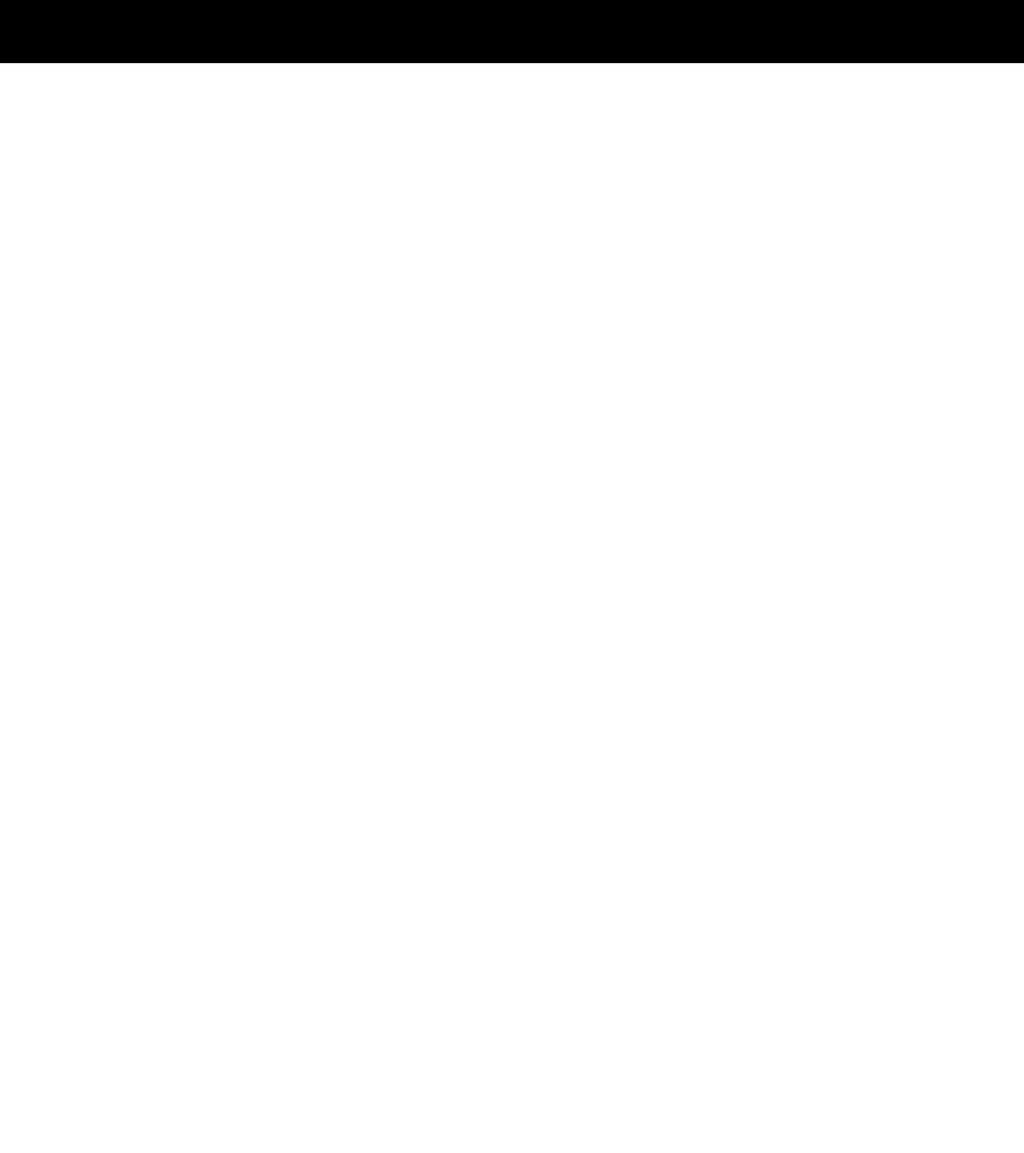
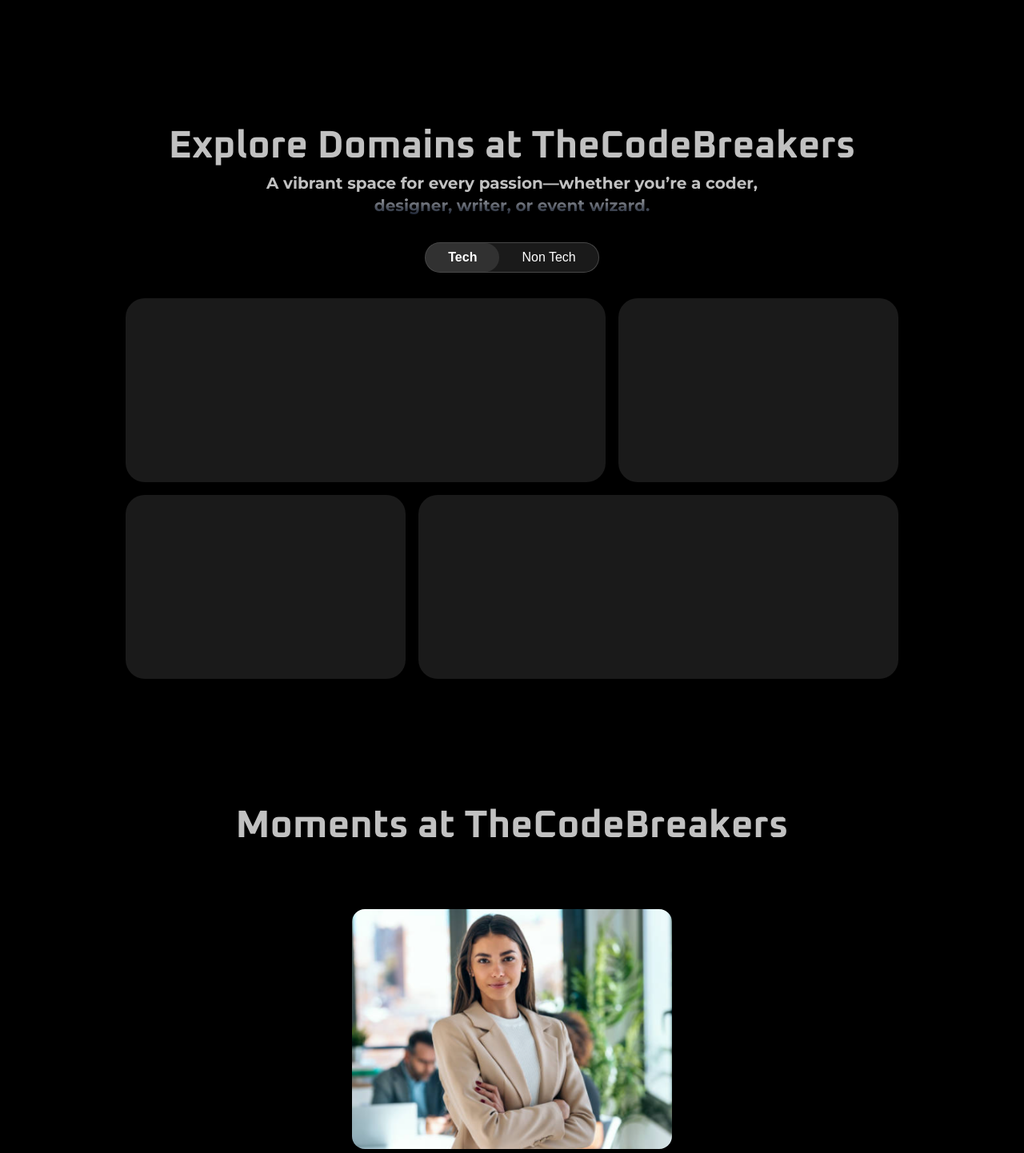
Before and after one commit to HarshitSahu01/TCB_website, a Next.js app: page /home in a window 1280 px wide. Shown: the part 1355-2797 px from the top of the page at 80% size. Before the commit the page ends 1434 px from the top, so only its background shows below. Built offline with nearby package versions, Linux system fonts and the light colour scheme.

Commit message:
home page setup completed

```diff
--- a/src/app/home/page.js
+++ b/src/app/home/page.js
@@ -3,6 +3,7 @@ import React from "react";
 import { Oxanium, Montserrat } from "next/font/google";
 import { motion } from "framer-motion";
 import NextImage from "next/image";
+import { useState } from "react";
 
 // Font imports
 const oxanium = Oxanium({
@@ -26,9 +27,16 @@ const icons = [
 ];
 
 export default function Home() {
+    const [activeTab, setActiveTab] = useState("tech");
+    // const domains = activeTab === "tech" ? techDomains : nonTechDomains;
+
     return (
         <>
-            <main className="relative flex items-center justify-center h-screen bg-gradient-to-b from-gray-900 to-black overflow-hidden text-white">
+            <main className="relative flex items-center justify-center h-screen bg-black overflow-hidden text-white" style={{ backgroundImage: "url('/bg_hero.svg')" }}>
+                {/* glowing blobs */}
+                {/* <div className="absolute top-0 left-0 w-[400px] h-[400px] bg-[#02232A] rounded-full blur-[200px]" />
+                <div className="absolute top-1/2 left-1/2 w-[500px] h-[500px] bg-[#02232A] rounded-full blur-[200px]" /> */}
+
 
                 {/* Floating Tech Icons */}
                 <div className="absolute w-full h-full flex items-center justify-center">
@@ -77,33 +85,18 @@ export default function Home() {
                 {/* Hero Section */}
                 <div className="text-center z-10 px-4">
                     <h1
-                        className={`${oxanium.className} text-7xl md:text-8xl font-bold tracking-tight text-[#C1C1C1]`}
+                        className={`${oxanium.className} text-7xl md:text-8xl font-bold tracking-tight bg-[linear-gradient(to_right,_#02232A,_#C1C1C1,_#C1C1C1,_#C1C1C1,_#C1C1C1,_#C1C1C1,_#C1C1C1,_#C1C1C1,_#C1C1C1,_#02232A)] bg-clip-text text-transparent`}
                     >
                         The Codebreakers Club
                     </h1>
-                    <p
-                        className={`${montserrat.className} text-xl md:text-2xl text-[#C1C1C1] mt-4 font-semibold`}
-                    >
+                    <p className={`${montserrat.className} text-xl md:text-2xl text-[#C1C1C1] mt-4 font-semibold`}>
                         Breaking Codes, Creating Minds
                     </p>
 
                     <motion.button
                         whileHover={{ scale: 1.05 }}
                         whileTap={{ scale: 0.95 }}
-                        className="
-  bg-white/12        /* translucent background */
-  backdrop-blur-md    /* blurs content behind */
-  border border-white/30
-  rounded-full
-  px-6 py-2          /* padding */
-  text-white         /* text color */
-  font-semibold
-  hover:bg-white/20  /* slightly brighter on hover */
-  transition
-  duration-300
-  ease-in-out
-  mt-8
-">
+                        className="bg-white/12 backdrop-blur-md border border-white/30 rounded-full px-6 py-2 text-white font-semibold hover:bg-white/20 transition duration-300 ease-in-out mt-8">
                         Explore Now
                     </motion.button>
                 </div>
@@ -155,6 +148,77 @@ export default function Home() {
                 </div>
             </div>
 
+            {/* Domains section */}
+            <div className="py-20 bg-black text-[#C1C1C1] text-center">
+                <h1 className={`${oxanium.className} text-5xl font-bold mb-2 text-center`}>Explore Domains at TheCodeBreakers</h1>
+                <p className={`${montserrat.className} text-sm bg-gradient-to-b from-[#C1C1C1] via-[#C1C1C1] to-gray-900 md:text-xl w-[700px] mx-auto font-semibold bg-clip-text text-transparent`}>
+                    A vibrant space for every passion—whether you’re a coder, designer, writer, or event wizard.
+                </p>
+
+                {/* Capsule Toggle */}
+                <div className="flex justify-center mb-8 mt-8">
+                    <div className="flex bg-white/10 rounded-full p-0 border border-white/20">
+                        <button
+                            onClick={() => setActiveTab("tech")}
+                            className={`px-7 py-1.5 rounded-full transition-all ${activeTab === "tech"
+                                ? "bg-white/10 text-white font-semibold"
+                                : "text-white hover:text-gray-300 "
+                                }`}
+                        >
+                            Tech
+                        </button>
+                        <button
+                            onClick={() => setActiveTab("nontech")}
+                            className={`px-7 py-1.5 rounded-full transition-all ${activeTab === "nontech"
+                                ? "bg-white text-black font-semibold"
+                                : "text-white hover:text-gray-300"
+                                }`}
+                        >
+                            Non Tech
+                        </button>
+                    </div>
+                </div>
+
+                {/* bento grid when tech*/}
+                {activeTab === "tech" && (
+                    <>
+                        <div className="bento flex justify-center items-center flex-wrap gap-4">
+                            <div className="bento-item h-[230px] w-[600px] bg-white/10 rounded-3xl flex items-center justify-center"></div>
+                            <div className="bento-item h-[230px] w-[350px] bg-white/10 rounded-3xl flex items-center justify-center flex-col"></div>
+                        </div>
+
+
+                        <div className="bento flex justify-center items-center flex-wrap gap-4 mt-4">
+                            <div className="bento-item h-[230px] w-[350px] bg-white/10 rounded-3xl flex items-center justify-center"></div>
+                            <div className="bento-item h-[230px] w-[600px] bg-white/10 rounded-3xl flex items-center justify-center flex-col"></div>
+                        </div>
+                    </>
+                )}
+
+                {/* bento grid when non tech*/}
+                {activeTab === "nontech" && (
+                    <>
+                        <div className="bento flex justify-center items-center flex-wrap gap-4">
+                            <div className="bento-item h-[230px] w-[350px] bg-white/10 rounded-3xl flex items-center justify-center flex-col"></div>
+                            <div className="bento-item h-[230px] w-[600px] bg-white/10 rounded-3xl flex items-center justify-center"></div>
+                        </div>
+
+                        <div className="bento flex justify-center items-center flex-wrap gap-4 mt-4">
+                            <div className="bento-item h-[230px] w-[600px] bg-white/10 rounded-3xl flex items-center justify-center flex-col"></div>
+                            <div className="bento-item h-[230px] w-[350px] bg-white/10 rounded-3xl flex items-center justify-center"></div>
+                        </div>
+                    </>
+                )}
+
+
+            </div>
+
+            {/* Moments section */}
+            <div className="py-20 bg-black text-[#C1C1C1] text-center">
+                <h1 className={`${oxanium.className} text-5xl font-bold mb-2 text-center`}>Moments at TheCodeBreakers</h1>
+                <img src='/sample_img.png' alt='Moments' className='mx-auto mt-20 rounded-2xl w-[400px] h-[300px] object-cover' />
+            </div>
+
         </>
     );
 }
```
Also changed, not shown: public/bg_hero.svg (added).
